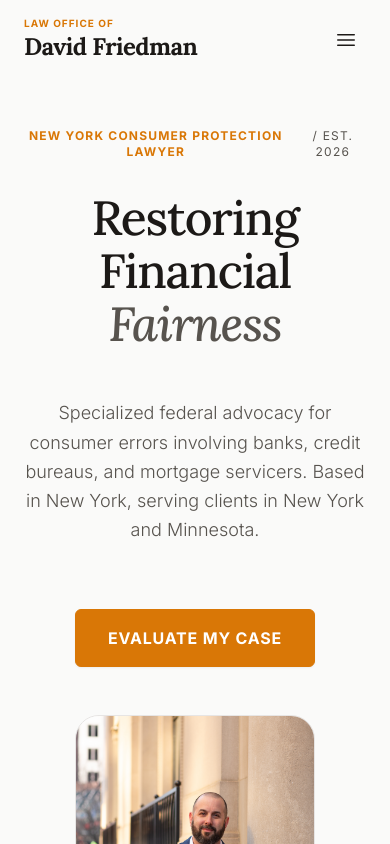
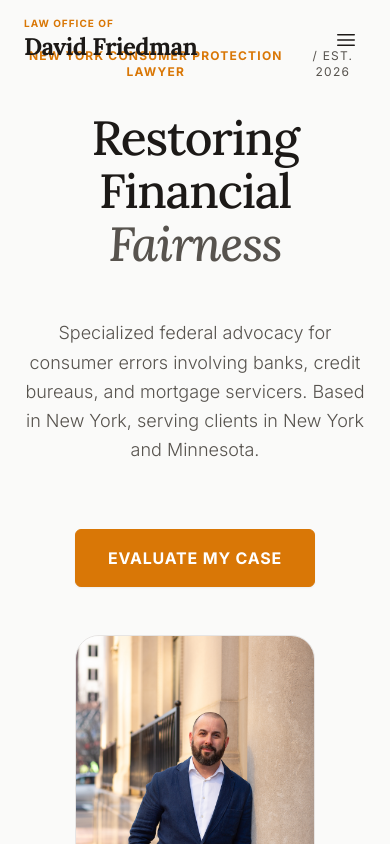
Before and after one commit to dfriedmanlaw/dfriedmanlaw.github.io, a React (Vite) app: page / in a window 390 px wide. Shown: the top 844 px of the page. Built offline with nearby package versions, Linux system fonts and the light colour scheme.

Commit message:
Fix mobile navigation menu 2

```diff
--- a/components/Navbar.tsx
+++ b/components/Navbar.tsx
@@ -35,7 +35,7 @@ const Navbar: React.FC = () => {
   }, [isMobileMenuOpen]);
 
   const styles = {
-    bg: isScrolled ? 'bg-white/90 backdrop-blur-md border-tech-border shadow-sm' : 'bg-transparent border-transparent',
+    bg: (isScrolled || isMobileMenuOpen) ? 'bg-white/95 backdrop-blur-md border-tech-border shadow-sm' : 'bg-transparent border-transparent',
     textMain: 'text-tech-text',
     textMuted: 'text-tech-muted',
     primary: 'text-tech-primary',
@@ -65,7 +65,7 @@ const Navbar: React.FC = () => {
 
   return (
     <header
-      className={`sticky top-0 left-0 right-0 z-40 transition-all duration-300 border-b ${styles.bg} py-4`}
+      className={`fixed top-0 left-0 right-0 z-50 transition-all duration-300 border-b ${styles.bg} py-4`}
     >
       <div className="max-w-[1440px] mx-auto px-6 flex items-center justify-between relative z-50">
         {/* Logo Area */}
--- a/package.json
+++ b/package.json
@@ -22,7 +22,6 @@
     "@types/node": "^22.14.0",
     "@types/react": "^18.2.0",
     "@types/react-dom": "^18.2.0",
-    "@types/react-router-dom": "^5.3.3",
     "@vitejs/plugin-react": "^5.0.0",
     "gh-pages": "^6.3.0",
     "typescript": "~5.8.2",
```
Also changed, not shown: types.ts (added, +36 -0 lines).
